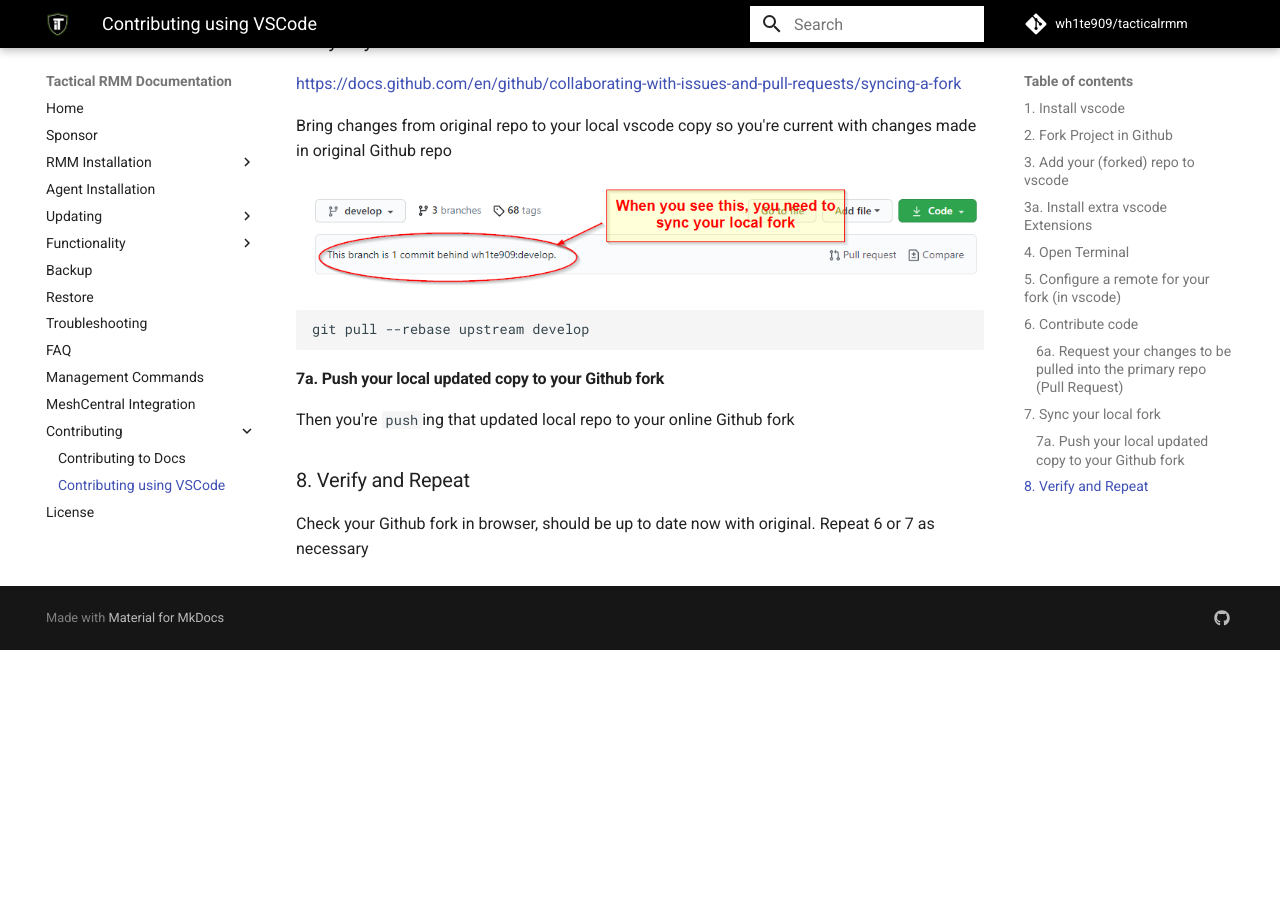
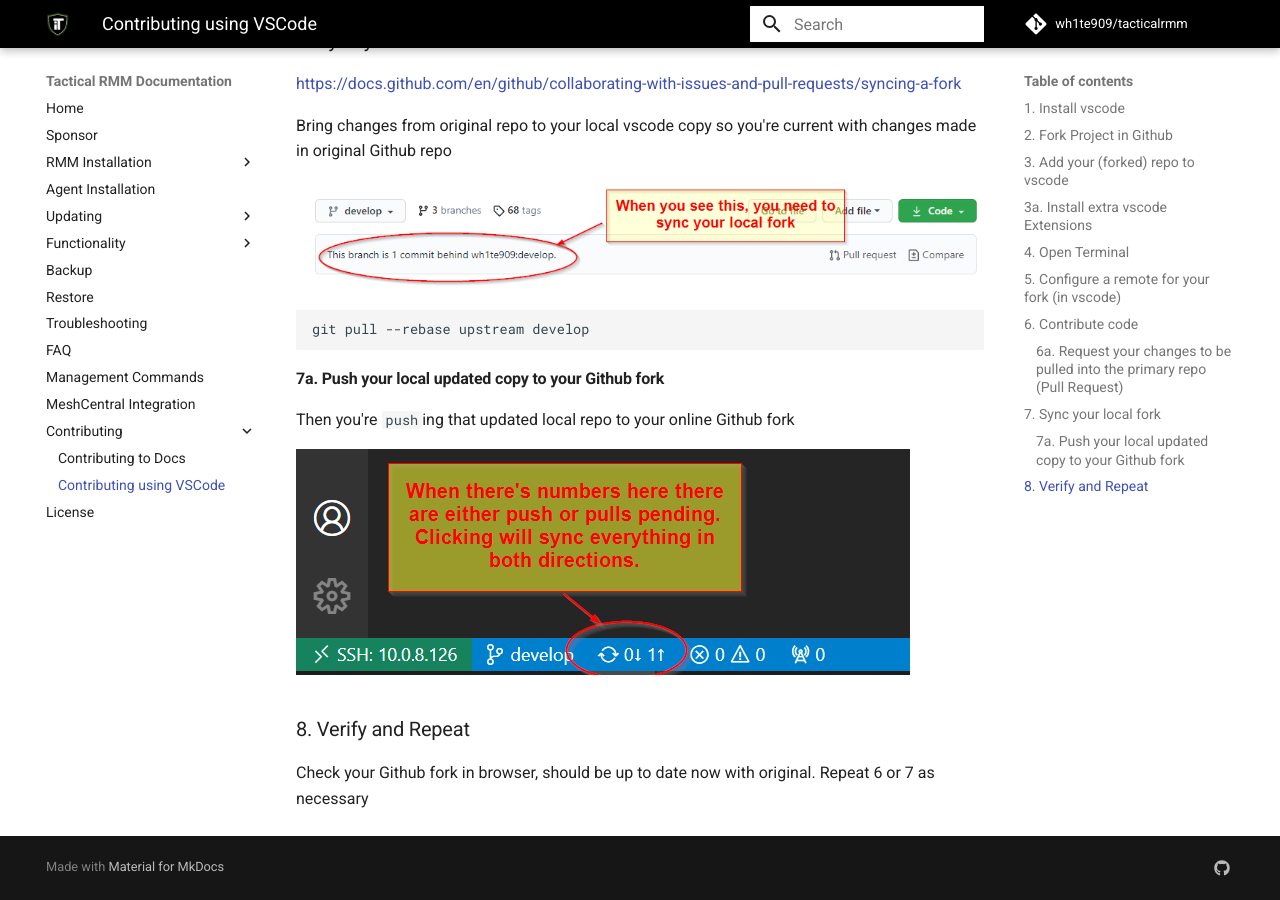
Before and after one commit to amidaware/trmm-docs, an MkDocs documentation site: the page built from docs/docs/contributing_using_vscode.md, in a window 1280 px wide and 900 px high, scrolled down 1919 px. Built offline with MkDocs 1.6.1 and Material for MkDocs 9.7.7, drawn with Linux system fonts in a browser that asks for light colours; comment, search, counter and statistics services are not loaded; before the commit the page ends 2569 px from its top, so only the background shows below that.

Commit message:
Polishing vscode docs v2

```diff
--- a/docs/docs/contributing_using_vscode.md
+++ b/docs/docs/contributing_using_vscode.md
@@ -90,6 +90,7 @@
 
 Then you're `push`ing that updated local repo to your online Github fork
 
+![Sync push/pulls](images/trmm_vscode_git_pending.png)
 
 ### 8. Verify and Repeat
 
```
Also changed, not shown: docs/docs/images/trmm_vscode_git_pending.png (added).
